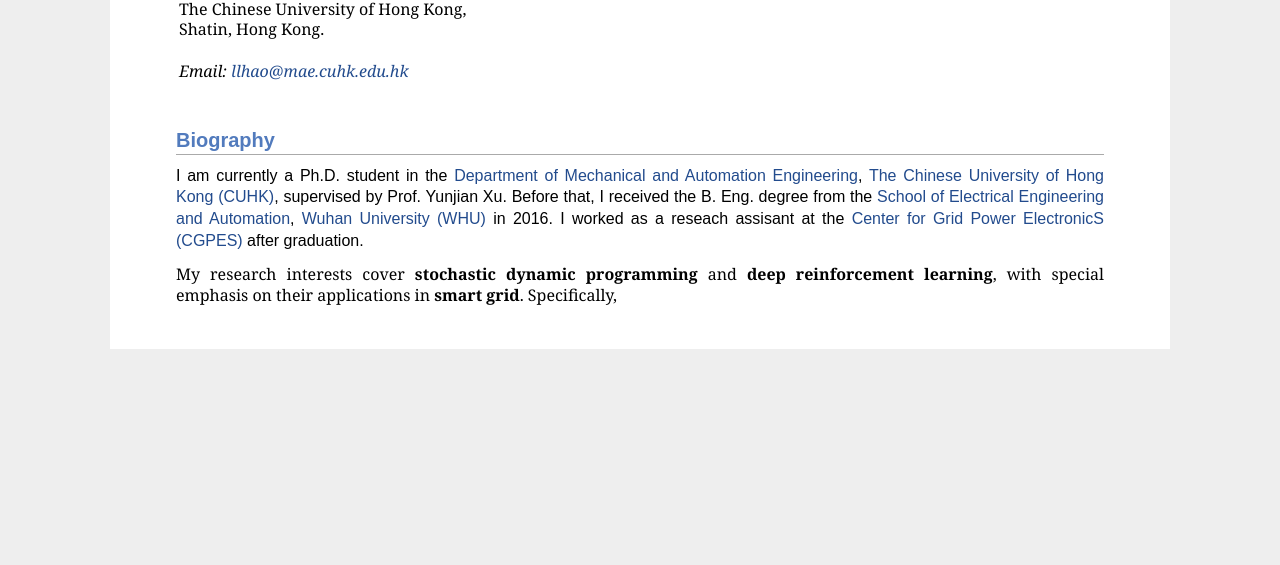
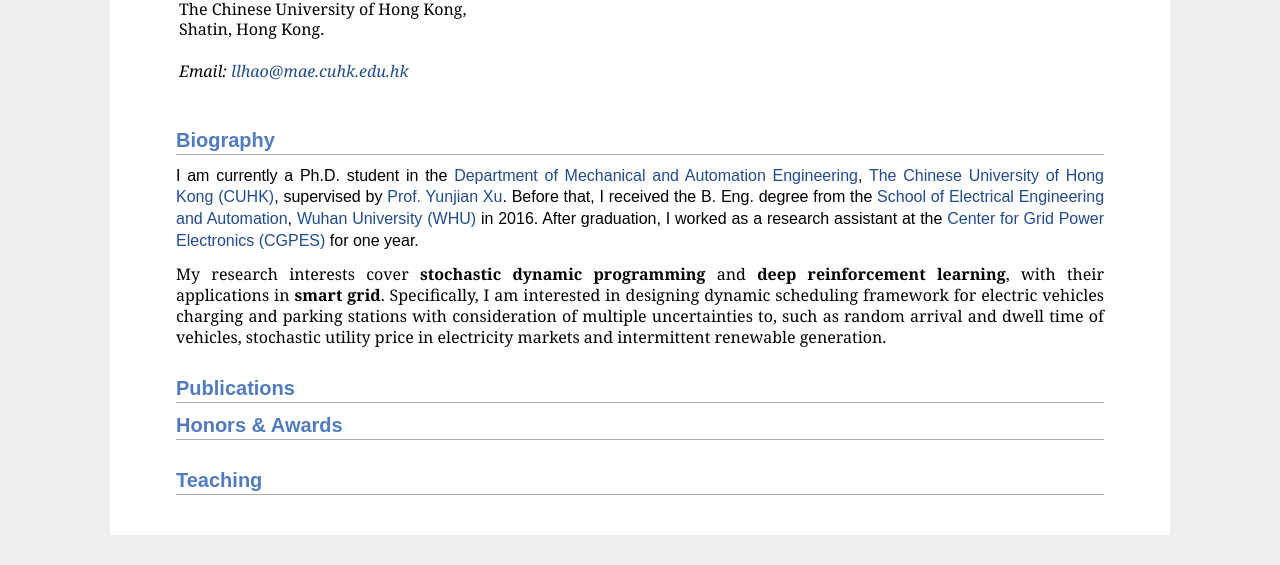
Before and after one commit to ll-hao/ll-hao.github.io, a plain HTML site: page index.html in a window 1280 px wide. Shown: the part 235-800 px from the top of the page. Drawn offline with Linux system fonts and the light colour scheme.

Commit message:
Update index.html

```diff
--- a/index.html
+++ b/index.html
@@ -5,10 +5,6 @@
 <link rel="shortcut icon" href="myIcon.ico">
 <meta http-equiv="Content-Type" content="text/html;charset=utf-8" />
 
-<!-- <meta name="keywords" content="Xiaowei Hu, huxiaowei, xiaowei hu, Hu Xiaowei, Xiaowei, cse, cuhk, The Chinese University of Hong Kong, scut, South China University of Technology"> -->
-<!-- <meta name="description" content="Xiaowei Hu's home page"> -->
-<!-- <meta name="google-site-verification" content="yy_3iiS_X6pJdegdwitJMrH0LRLHXwpjrV9RKLXxKjg" /> -->
-<!-- <meta name="google-site-verification" content="yy_3iiS_X6pJdegdwitJMrH0LRLHXwpjrV9RKLXxKjg" /> -->
 <link rel="stylesheet" href="jemdoc.css" type="text/css">
 <title>Liangliang Hao's homepage, The Chinese University of Hong Kong</title>
 <script>
@@ -58,14 +54,27 @@
 <h2><font face="Arial"> Biography </font></h2>
 <p style="text-align:justify";><font face="Arial">
 	I am currently a Ph.D. student in the <a href="http://www.mae.cuhk.edu.hk/">Department of Mechanical and Automation Engineering</a>,
-	<a href="http://www.cuhk.edu.hk/">The Chinese University of Hong Kong (CUHK)</a>, supervised by Prof. Yunjian Xu.
+	<a href="http://www.cuhk.edu.hk/">The Chinese University of Hong Kong (CUHK)</a>, supervised by <a href="http://www.mae.cuhk.edu.hk/people/list.php?name=yjxu">Prof. Yunjian Xu</a>.
   <!-- <a href="http://www.cse.cuhk.edu.hk/~pheng" target="_blank">
 	Pheng-Ann Heng</a> and Prof. <a href="https://www.cse.cuhk.edu.hk/~cwfu/" target="_blank"> Chi-Wing Fu</a>.  -->
   Before that, I received the B. Eng. degree from the <a href="http://eea.whu.edu.cn">School of Electrical Engineering and Automation</a>,
 	<a href="http://www.whu.edu.cn">Wuhan University (WHU)</a> in 2016.
-  I worked as a reseach assisant at the <a href="http://cgpes.isigu.com" target="_blank"> Center for Grid Power ElectronicS (CGPES)</a> after graduation.
+  After graduation, I worked as a research assistant at the <a href="http://cgpes.whu.edu.cn" target="_blank"> Center for Grid Power Electronics (CGPES)</a> for one year.
 </font></p>
 <p style="text-align:justify";><font face="Georgia">
-	My research interests cover <b>stochastic dynamic programming</b> and <b>deep reinforcement learning</b>, with special emphasis on their applications in <b>smart grid</b>.
-	Specifically,
+	My research interests cover <b>stochastic dynamic programming</b> and <b>deep reinforcement learning</b>, with their applications in <b>smart grid</b>.
+	Specifically, I am interested in designing dynamic scheduling framework for electric vehicles charging and parking stations with consideration of multiple uncertainties to,
+  such as random arrival and dwell time of vehicles, stochastic utility price in electricity markets and intermittent renewable generation.
+
+
+<h2><font face="Arial"> Publications </font></h2>
+
+
+<h2><font face="Arial"> Honors & Awards </font></h2>
+
+
+<h2><font face="Arial"> Teaching </font></h2>
+
+
+
 </body></html>
```
